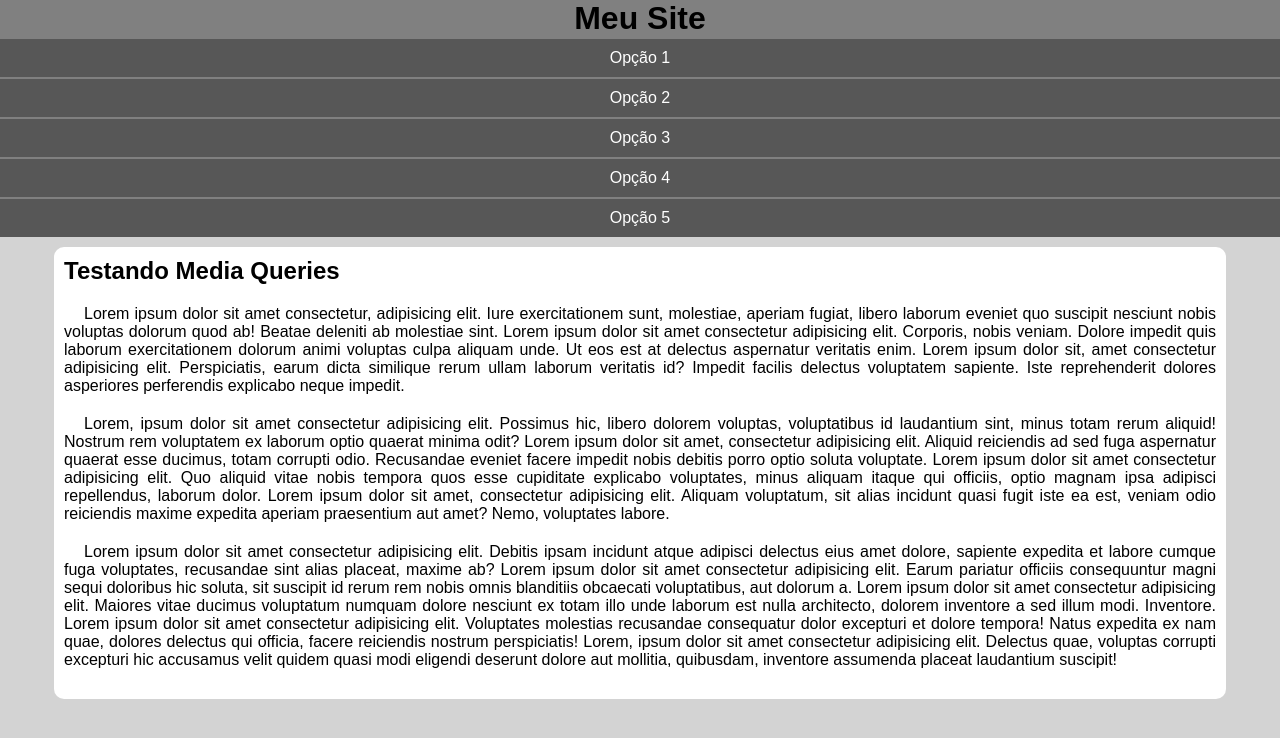
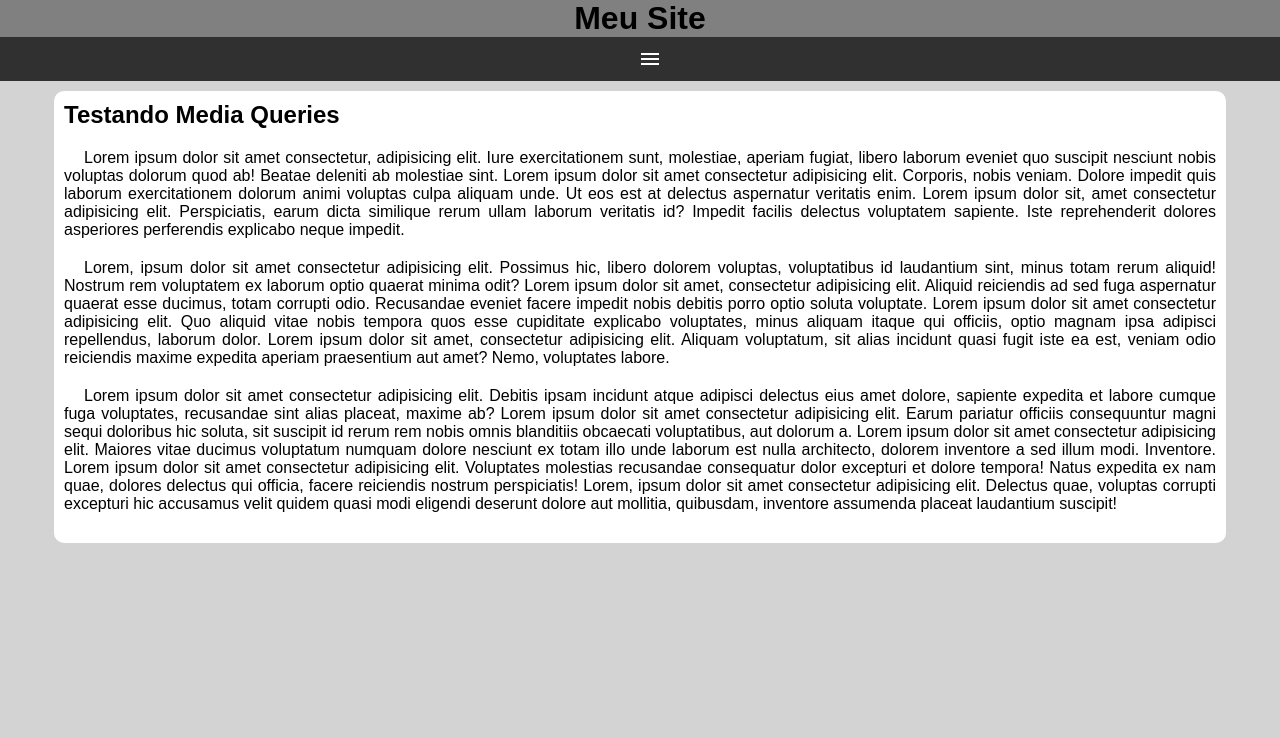
Before and after one commit to Matheuszz03/html-css, a plain HTML site: page exerc/026/mq005/index.html in a window 1280 px wide. Drawn offline with nearby package versions, Linux system fonts and the light colour scheme.

Commit message:
ex26 mq005

```diff
--- a/exerc/026/mq005/estilos/style.css
+++ b/exerc/026/mq005/estilos/style.css
@@ -19,8 +19,23 @@ header > h1 {
     text-align: center;
 }
 
+#burguer {
+    background-color: rgb(48, 48, 48);
+    width: 100vw;
+    display: block;
+    color: white;
+    text-align: center;
+    padding: 10px;
+    cursor: pointer;
+}
+
+#burguer:hover {
+    background-color: white;
+    color: black;
+}
+
 menu {
-    display: block;
+    display: none;
 }
 
 menu > li {
--- a/exerc/026/mq005/index.html
+++ b/exerc/026/mq005/index.html
@@ -5,12 +5,14 @@
     <meta http-equiv="X-UA-Compatible" content="IE=edge">
     <meta name="viewport" content="width=device-width, initial-scale=1.0">
     <title>Media Query</title>
+    <link rel="stylesheet" href="https://fonts.googleapis.com/css2?family=Material+Symbols+Outlined:opsz,wght,FILL,GRAD@20..48,100..700,0..1,-50..200" />
     <link rel="stylesheet" href="estilos/style.css">
 </head>
 <body>
     <header>
         <h1>Meu Site</h1>
-        <menu>
+        <span id="burguer" class="material-symbols-outlined" onclick="clickMenu()">menu</span>
+        <menu id="itens">
             <ul>
                 <li><a href="#">Opção 1</a></li>
                 <li><a href="#">Opção 2</a></li>
@@ -28,5 +30,14 @@
             <p>Lorem ipsum dolor sit amet consectetur adipisicing elit. Debitis ipsam incidunt atque adipisci delectus eius amet dolore, sapiente expedita et labore cumque fuga voluptates, recusandae sint alias placeat, maxime ab? Lorem ipsum dolor sit amet consectetur adipisicing elit. Earum pariatur officiis consequuntur magni sequi doloribus hic soluta, sit suscipit id rerum rem nobis omnis blanditiis obcaecati voluptatibus, aut dolorum a. Lorem ipsum dolor sit amet consectetur adipisicing elit. Maiores vitae ducimus voluptatum numquam dolore nesciunt ex totam illo unde laborum est nulla architecto, dolorem inventore a sed illum modi. Inventore. Lorem ipsum dolor sit amet consectetur adipisicing elit. Voluptates molestias recusandae consequatur dolor excepturi et dolore tempora! Natus expedita ex nam quae, dolores delectus qui officia, facere reiciendis nostrum perspiciatis! Lorem, ipsum dolor sit amet consectetur adipisicing elit. Delectus quae, voluptas corrupti excepturi hic accusamus velit quidem quasi modi eligendi deserunt dolore aut mollitia, quibusdam, inventore assumenda placeat laudantium suscipit!</p>
         </article>
     </main>
+    <script>
+        function clickMenu() {
+            if (itens.style.display == 'block') {
+                itens.style.display = 'none'
+            } else {
+                itens.style.display = 'block'
+            }
+        }
+    </script>
 </body>
 </html>
```
